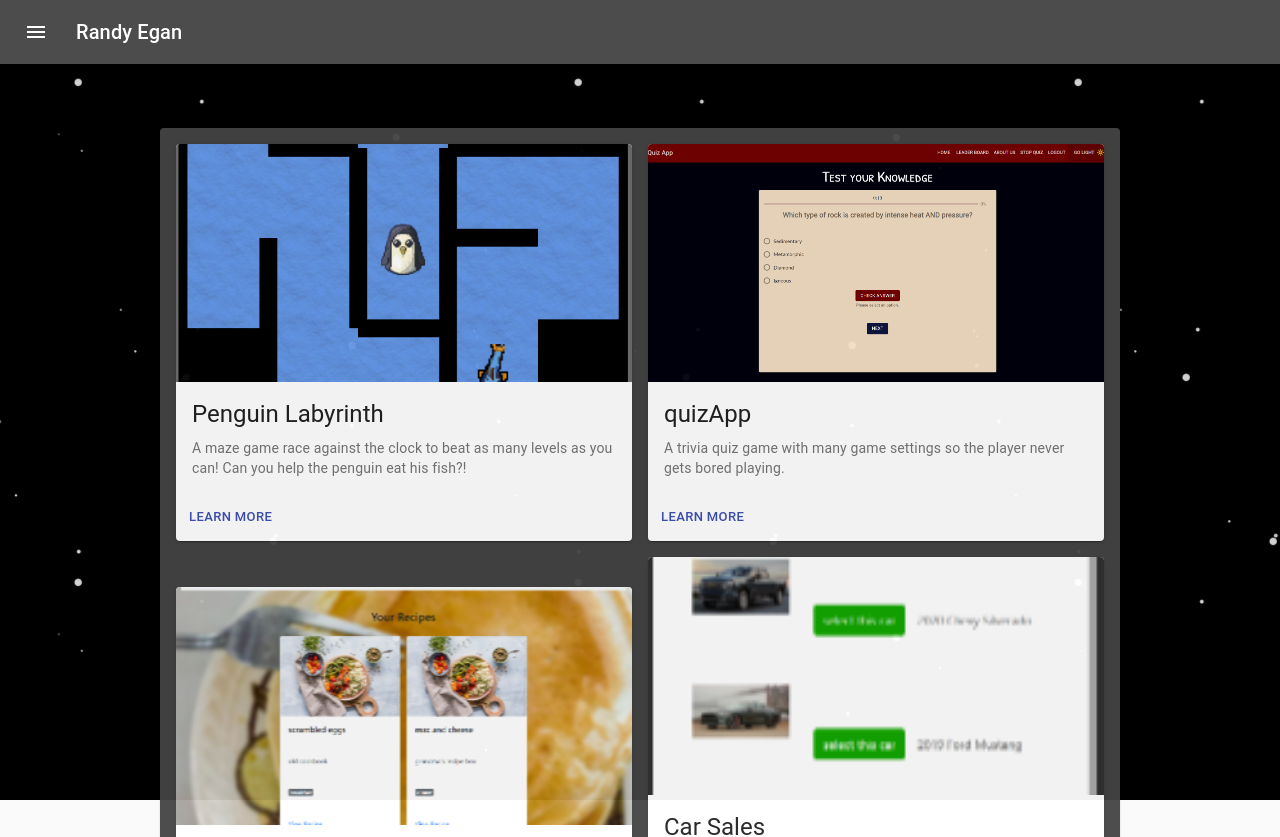
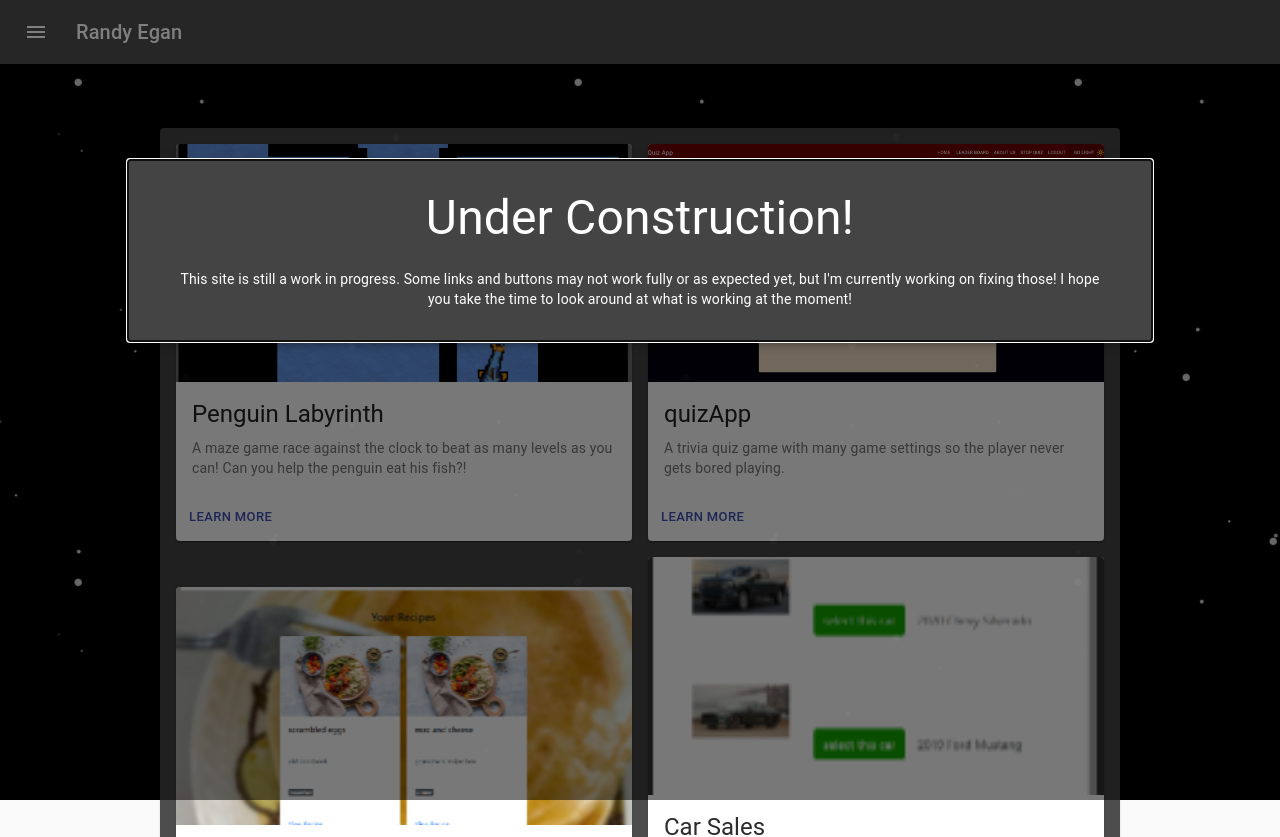
Before and after one commit to ClydeFrog04/matui-portfolio, a React (Create React App) app: page / in a window 1280 px wide. Shown: the top 837 px of the page. Built offline with nearby package versions, Linux system fonts and the light colour scheme; what react-unity-webgl would draw is missing.

Commit message:
fix: fix modal not displaying

```diff
--- a/src/App.tsx
+++ b/src/App.tsx
@@ -60,7 +60,7 @@ function App() {
             <Navbar/>
             <AboutMe />
             <Modal
-                open={aboutMeOpen!}
+                open={wip}
                 onClose={handleClose}
                 className={classes.container}>
                 <div className={classes.modal}>
```
